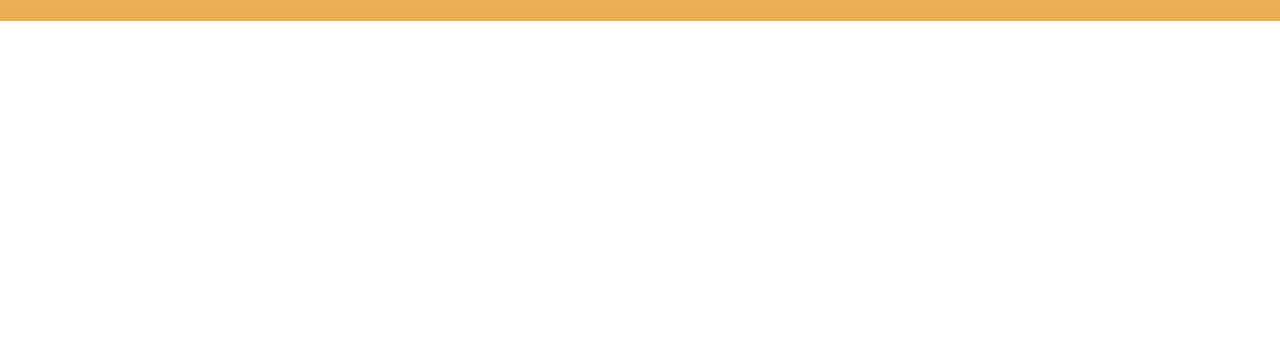
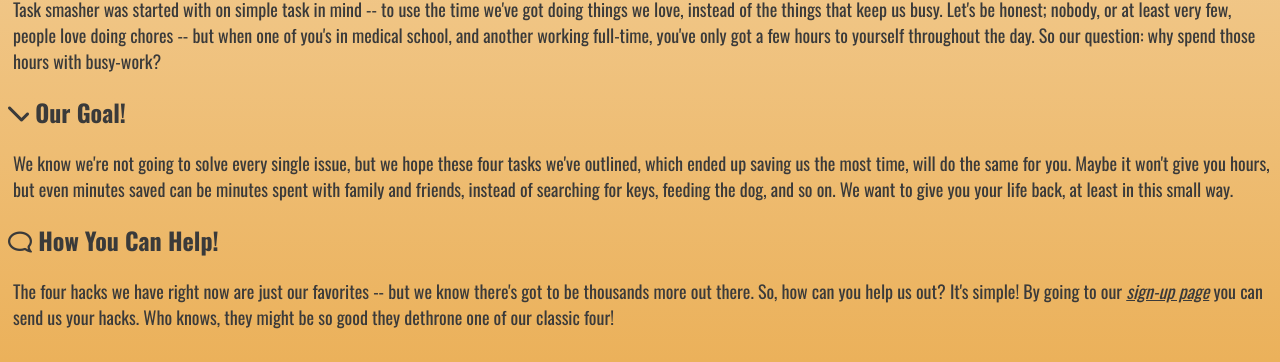
Before and after one commit to acelliott1218/task-smasher, a plain HTML site: page our_story.html in a window 1280 px wide. Shown: the part 1016-1378 px from the top of the page. Before the commit the page ends 1037 px from the top, so only its background shows below. Drawn offline with nearby package versions, Linux system fonts and the light colour scheme.

Commit message:
content: add the our-story page content

```diff
--- a/assets/css/styles.css
+++ b/assets/css/styles.css
@@ -131,6 +131,12 @@
     color: #3a3a3a;
 }
 
+/* makes the link to the sign-up page more clear in the text of the our-story file */
+.attention-grab {
+    font-style:italic;
+    text-decoration:underline;
+}
+
 /*
 tablet query */
 
--- a/our_story.html
+++ b/our_story.html
@@ -1,22 +1,32 @@
 <!DOCTYPE html>
 <html lang="en">
+
 <head>
     <link rel="stylesheet" href="assets/css/styles.css">
     <meta charset="UTF-8">
     <meta name="viewport" content="width=device-width, initial-scale=1.0">
     <title>Task Smasher!</title>
 </head>
+
 <body>
     <Header>
-        <a href="index.html"><h1>Task Smasher!</h1></a>
+        <a href="index.html">
+            <h1>Task Smasher!</h1>
+        </a>
         <input type="checkbox" id="menu-toggle" name="menu-toggle">
         <label for="menu-toggle" class="menu-toggle-label"><i class="fa-solid fa-hammer"></i></label>
         <!-- these will show up after the hammer is clicked -->
         <nav>
             <ul id="menu-buttons">
-            <a href="index.html"><li>Smash Those Tasks!</li></a>
-            <a href="our_story.html" class="active"><li>Our Story</li></a>
-            <a href="signup.html"><li>Sign Up</li></a>
+                <a href="index.html">
+                    <li>Smash Those Tasks!</li>
+                </a>
+                <a href="our_story.html" class="active">
+                    <li>Our Story</li>
+                </a>
+                <a href="signup.html">
+                    <li>Sign Up</li>
+                </a>
             </ul>
         </nav>
     </Header>
@@ -26,6 +36,34 @@
     </section>
     <!-- start of main content -->
     <main>
+        <!-- beginning of our story -->
+        <div id="story">
+            <!-- the hook to the story -->
+            <div id="introduction">
+                <h2><i class="fa-brands fa-think-peaks"></i> Why Do All This?</h2>
+                <p>Task smasher was started with on simple task in mind -- to use the time we've got doing things we
+                    love, instead of the things that keep us busy. Let's be honest; nobody, or at least very few, people
+                    love doing chores -- but when one of you's in medical school, and another working full-time, you've
+                    only got a few hours to yourself throughout the day. So our question: why spend those hours with
+                    busy-work?</p>
+            </div>
+            <!-- illustrating our goal -->
+            <div id="our-goal">
+                <h2><i class="fa-solid fa-check fa-flip-horizontal"></i> Our Goal!</h2>
+                <p>We know we're not going to solve every single issue, but we hope these four tasks we've outlined,
+                    which ended up saving us the most time, will do the same for you. Maybe it won't give you hours, but
+                    even minutes saved can be minutes spent with family and friends, instead of searching for keys,
+                    feeding the dog, and so on. We want to give you your life back, at least in this small way.</p>
+            </div>
+            <!-- illustrating how to help us out, leads to the sign up page -->
+            <div id="how-to-help">
+                <h2><i class="fa-regular fa-comment fa-flip-horizontal"></i> How You Can Help!</h2>
+                <p>The four hacks we have right now are just our favorites -- but we know there's got to be thousands
+                    more out there. So, how can you help us out? It's simple! By going to our <a href="signup.html"
+                        class="attention-grab">sign-up page</a> you can send us your hacks. Who knows, they might be so
+                    good they dethrone one of our classic four!</p>
+            </div>
+        </div>
     </main>
     <footer>
 
@@ -46,4 +84,5 @@
     <!-- font-awesome functionality link -->
     <script src="https://kit.fontawesome.com/2c354de717.js" crossorigin="anonymous"></script>
 </body>
+
 </html>
```
Lines whose indentation alone changed are shown as unchanged.
